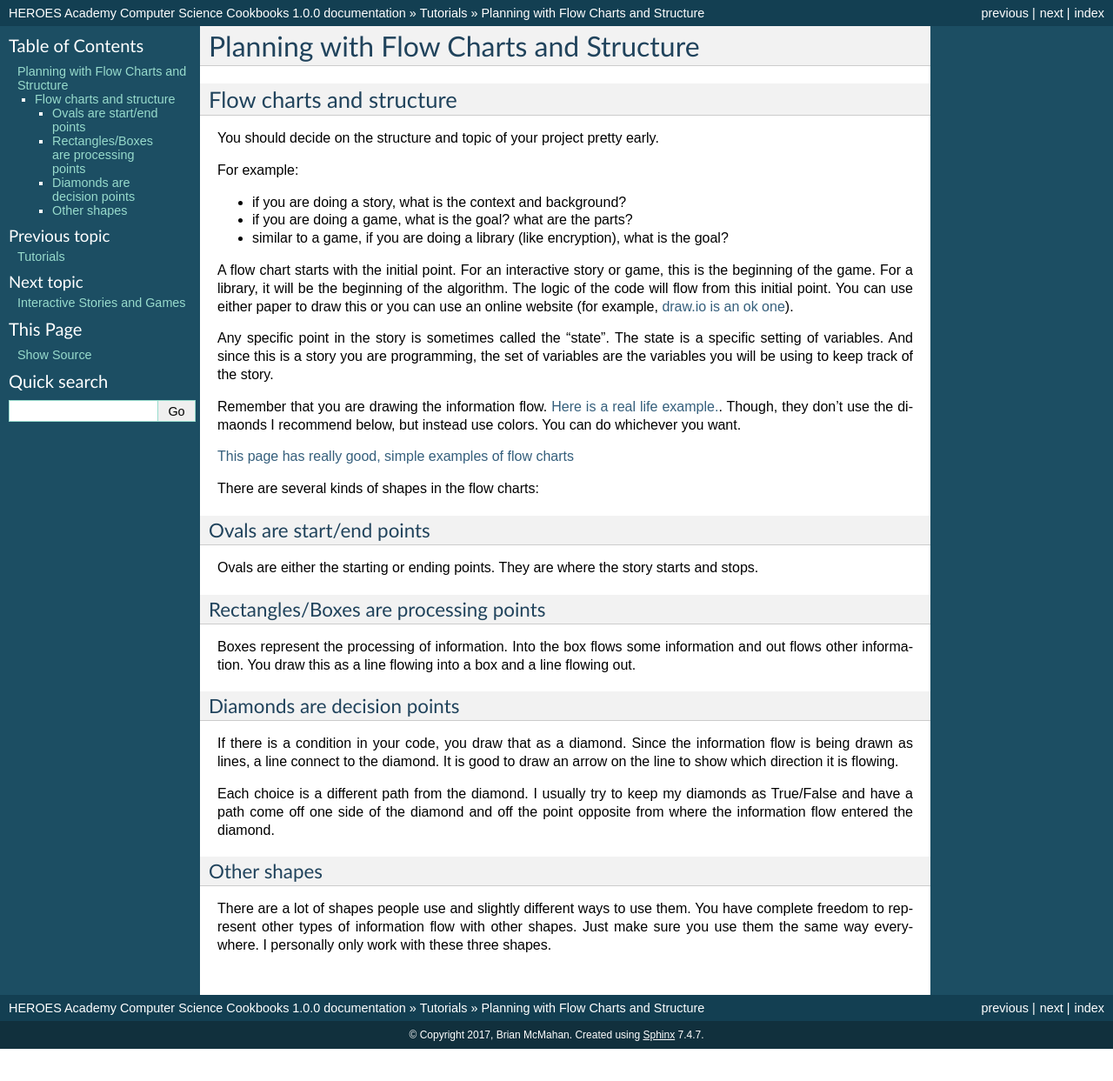
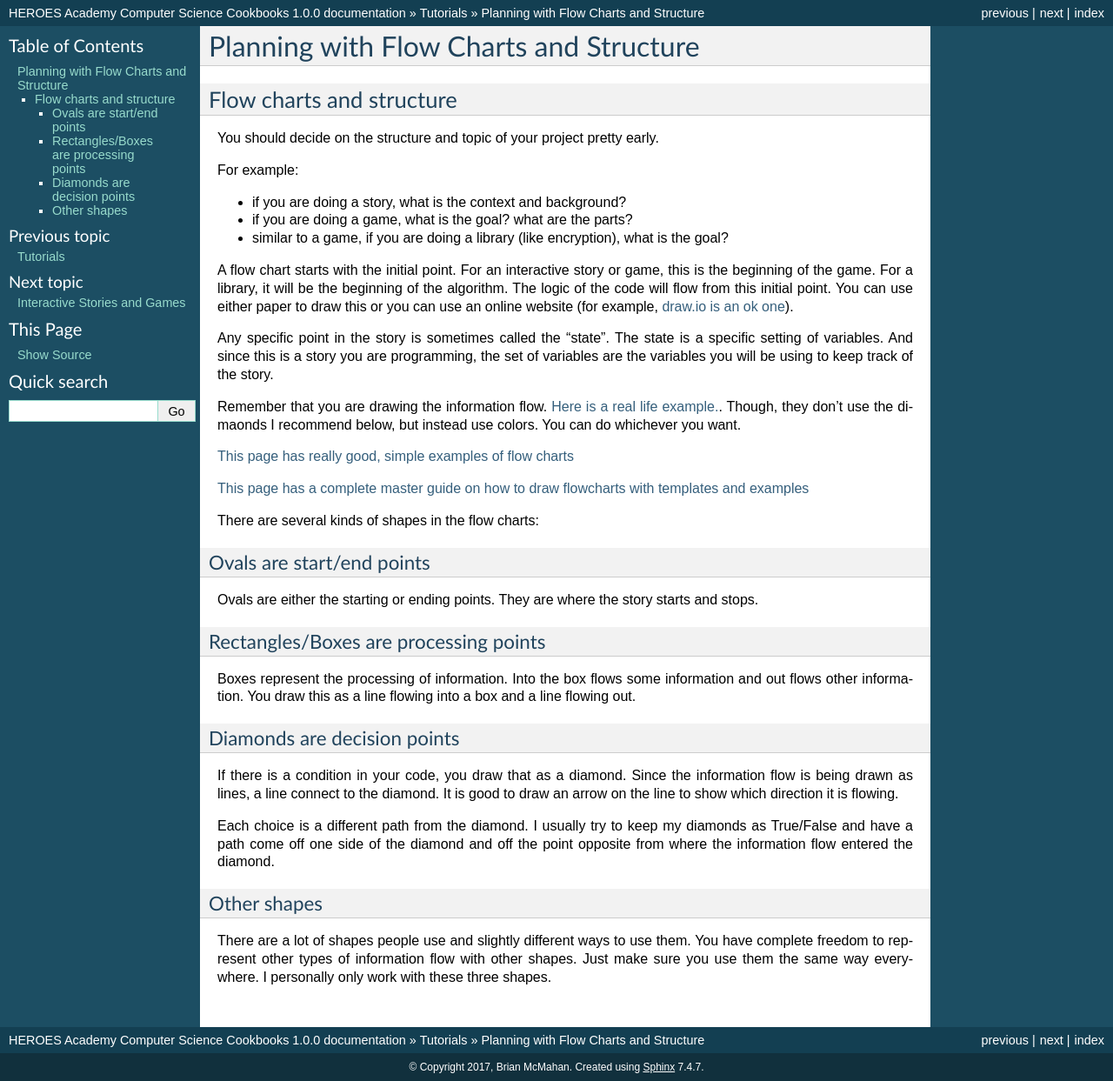
Before and after one commit to shalinsira/Cookbooks, a Sphinx documentation site: the page built from docs/tutorials/planning.rst, in a window 1280 px wide. Shown: the whole page at 87% size. Built offline with Sphinx 7.4.7, drawn with Linux system fonts in a browser that asks for light colours; before the commit the page ends 1206 px from its top, so only the background shows below that.

Commit message:
Adding a complete guide on flowcharts
Added an comprehensive guide on how to draw flowchart with examples and templates. It covers everything about flowcharts including symbols, types of flowcharts, how to draw, best practices and example- templates.

```diff
--- a/docs/tutorials/planning.rst
+++ b/docs/tutorials/planning.rst
@@ -33,6 +33,8 @@ You can do whichever you want.
 
 `This page has really good, simple examples of flow charts <https://www.programiz.com/article/flowchart-programming>`_
 
+`This page has a complete master guide on how to draw flowcharts with templates and examples <https://creately.com/blog/diagrams/flowchart-guide-flowchart-tutorial>`_
+
 There are several kinds of shapes in the flow charts:
 
 Ovals are start/end points
```
